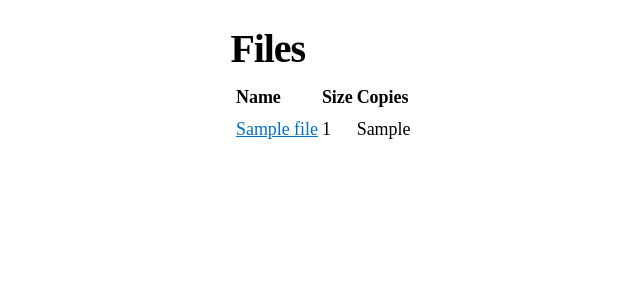
After one commit to mvasilkov/murmansk, a Django app: template finder/templates/finder/index.html in a window 1280 px wide. The commit adds this page. Shown: the top 300 px of the page, without its empty margins (57-697 px from the left). Run offline with Django 3.2, Linux system fonts and the light colour scheme; the template is opened without the code that fills it: most values are stand-ins (such as "Sample title", 1, 10 or a date in 2020); parts of the project's set-up code (start-up, migrations or seed data) failed here and were passed over.

Commit message:
Mur-1 update

```diff
--- /dev/null
+++ b/finder/static/base.css
@@ -0,0 +1,7 @@
+th {
+    text-align: left;
+}
+
+a {
+    color: #0070c9;
+}
--- a/finder/static/classes.css
+++ b/finder/static/classes.css
@@ -1,4 +1,4 @@
-.selected > a {
+.selected {
     background: #fff3bc;
     padding: 2px 8px;
 }
--- a/finder/static/medium.css
+++ b/finder/static/medium.css
@@ -35,12 +35,12 @@ h3 {
     letter-spacing: -0.018em;
 }
 
+h1:first-child, h2:first-child, h3:first-child {
+    margin-top: 0;
+}
+
 p, ul {
     margin: 0 0 29px;
-}
-
-form p {
-    margin-bottom: 14px;
 }
 
 p:last-child, ul:last-child {
@@ -50,10 +50,6 @@ p:last-child, ul:last-child {
 ul {
     list-style: none;
     padding: 0;
-}
-
-ul ul {
-    margin-top: 14px;
 }
 
 li {
@@ -110,7 +106,3 @@ li::before {
         font-size: 14.4px;
     }
 }
-
-h1:first-child, h2:first-child, h3:first-child {
-    margin-top: 0;
-}
--- a/finder/templates/base.html
+++ b/finder/templates/base.html
@@ -6,6 +6,7 @@
         <title>{% block title %}{% endblock %}</title>
         <link rel="stylesheet" href="{% static 'node_modules/systematize/build/systematize.min.css' %}">
         <link rel="stylesheet" href="{% static 'medium.css' %}">
+        <link rel="stylesheet" href="{% static 'base.css' %}">
         <link rel="stylesheet" href="{% static 'classes.css' %}">
     </head>
     <body>
--- /dev/null
+++ b/finder/templates/finder/index.html
@@ -0,0 +1,20 @@
+{% extends 'base.html' %}
+
+{% block content %}
+    <h1>Files</h1>
+
+    <table>
+        <tr>
+            <th>Name</th>
+            <th>Size</th>
+            <th>Copies</th>
+        </tr>
+        {% for file in files %}
+            <tr {% ifequal file.id selected.id %}class="selected"{% endifequal %}>
+                <td><a href="{% url 'select_file' file.id %}">{{ file.name }}</a></td>
+                <td>{{ file.readable_size }}</td>
+                <td>{{ file.readable_copies }}</td>
+            </tr>
+        {% endfor %}
+    </table>
+{% endblock %}
```
Also changed, not shown: control_panel/urls.py (+7 -2 lines), finder/oldviews.py (added, +109 -0 lines), finder/views.py (+8 -104 lines), requirements.txt (+4 -4 lines).
